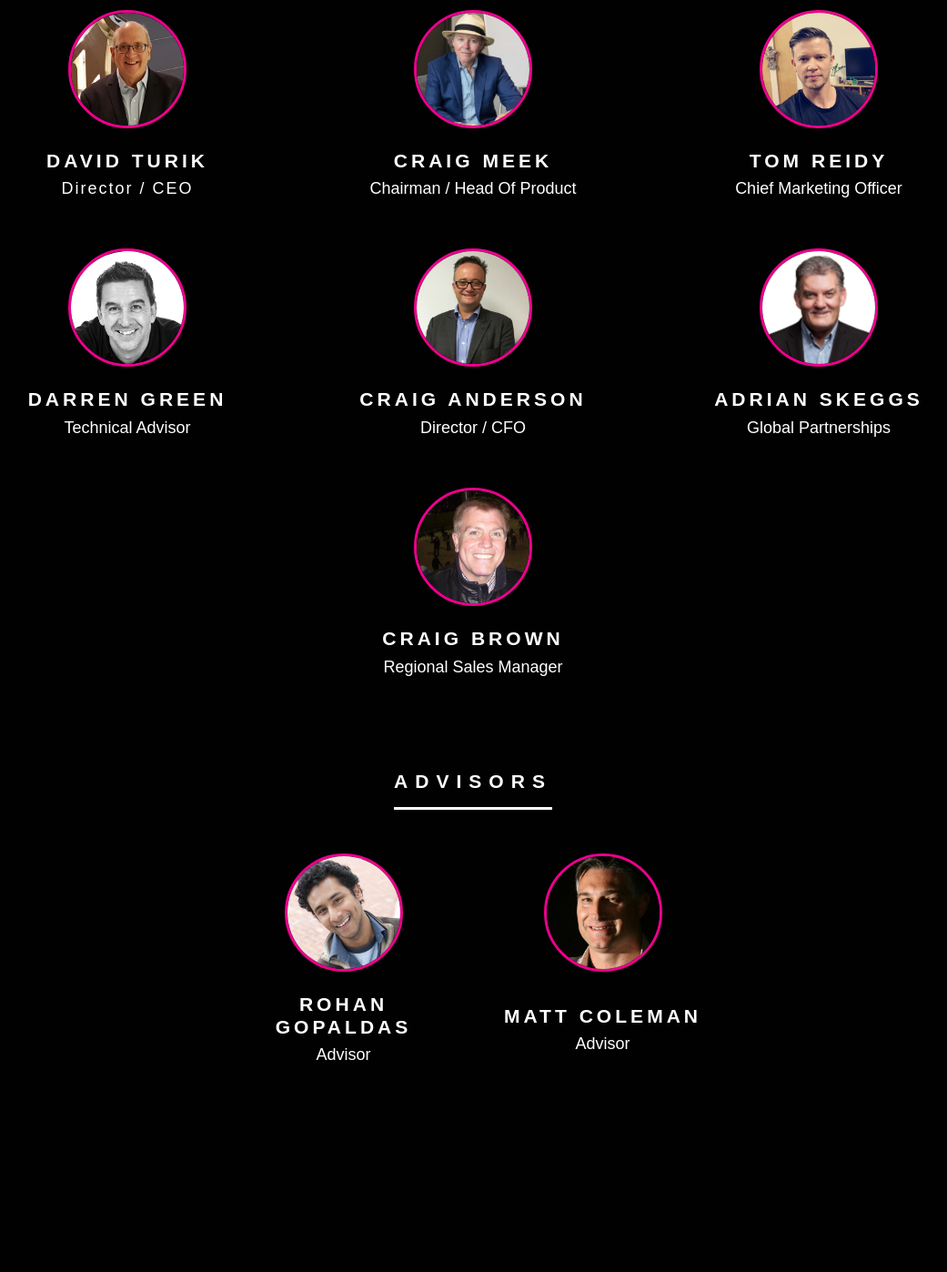
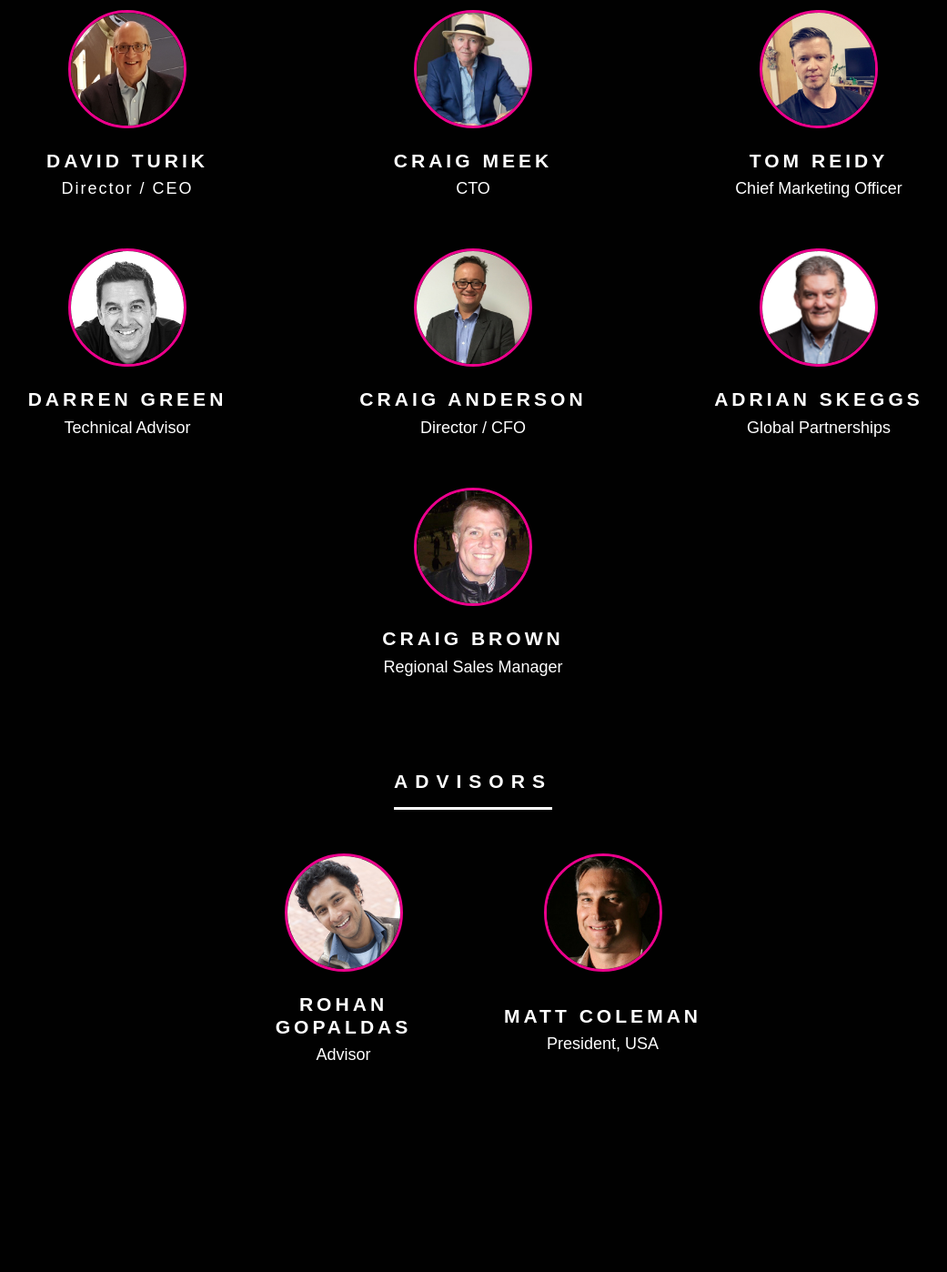
Before and after one commit to TagTheAgency/arival-temp-site, a PHP site: page /team.php in a window 1280 px wide. Shown: the part 319-1717 px from the top of the page at 91% size, without its empty margins (120-1161 px from the left). Run offline with PHP 8.4, Linux system fonts and the light colour scheme; some libraries are stand-ins or nearby versions; some web fonts are replaced.

Commit message:
Team updates

```diff
--- a/team.php
+++ b/team.php
@@ -33,7 +33,7 @@
 			</div>
 			<div class="col-12 text-center justify-content-center pb-2">
 				<h3 class="ls-4 mb-2">CRAIG MEEK</h3>
-				<p>Chairman / Head Of Product</p>
+				<p>CTO</p>
 			</div>
 		</div>
 
@@ -116,7 +116,7 @@
 			</div>
 			<div class="col-12 text-center justify-content-center pb-2">
 				<h3 class="ls-4 mb-2">MATT COLEMAN</h3>
-				<p>Advisor</p>
+				<p>President, USA</p>
 			</div>
 		</div>
 	</div>
```
